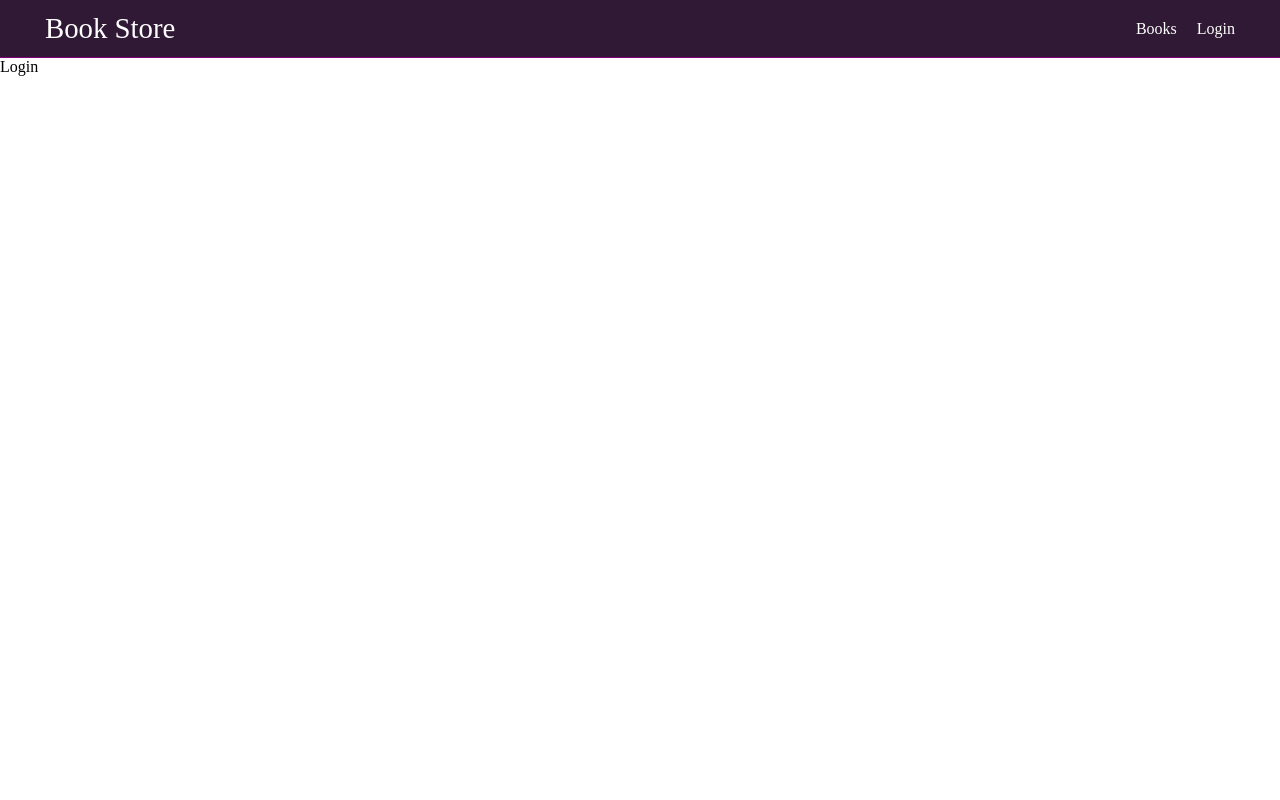
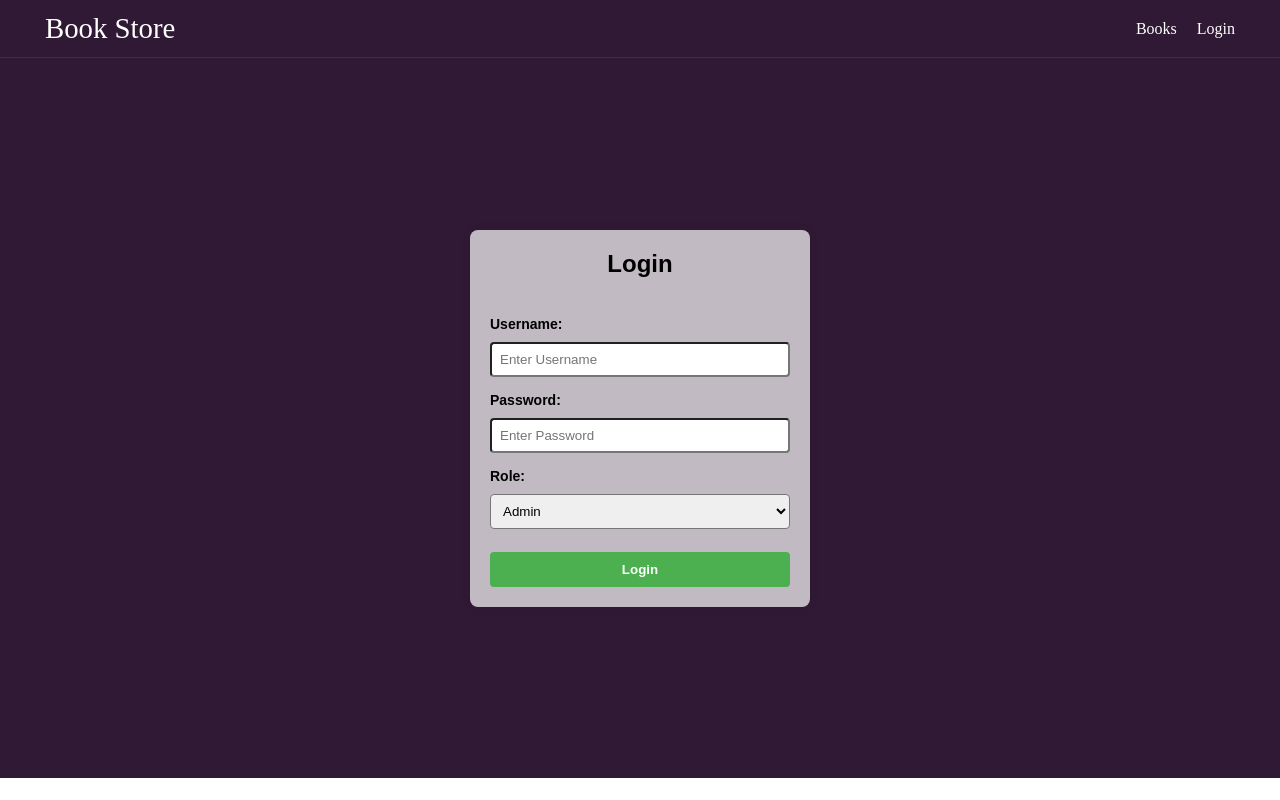
Before and after one commit to yasindu2000/Bookstore-Management-System, a React (Vite) app in the folder client/: page /login in a window 1280 px wide. Built offline with nearby package versions, Linux system fonts and the light colour scheme.

Commit message:
complte login page

```diff
--- /dev/null
+++ b/client/src/CSS/Login.css
@@ -0,0 +1,58 @@
+.login-page{
+font-family: Arial, Helvetica, sans-serif;
+margin: 0;
+padding: 0;
+display: flex;
+justify-content: center;
+align-items: center;
+height: 90vh;
+background-color: #301934;
+
+}
+
+.login-container{
+
+    background-color: rgba(255, 255, 255, 0.7);
+    border-radius: 8px;
+    box-shadow: 0 0 10px rgba(0, 0, 0, 0.1);
+    padding: 20px;
+    width: 300px;
+}
+.login-container h2{
+    margin-bottom: 20px;
+    text-align: center;
+}
+
+.login-container .form-group{
+
+ margin-bottom: 15px;
+}
+
+.login-container .form-group label{
+    display: block;
+    font-size: 14px;
+    font-weight: bold;
+    margin-bottom: 5px;
+}
+
+.login-container .form-group input,
+.login-container .form-group select{
+    width: 100%;
+    padding: 8px;
+    box-sizing: border-box;
+    margin-top: 5px;
+
+    border-radius: 4px;
+}
+
+.login-container .btn-login{
+    background-color: #4caf50;
+    padding: 10px;
+    color: white;
+    width: 100%;
+    border: none;
+    border-radius: 4px;
+    cursor: pointer;
+    font-weight: bold;
+    margin-top: 8px;
+}
--- a/client/src/components/Login.jsx
+++ b/client/src/components/Login.jsx
@@ -1,8 +1,31 @@
 import React from 'react'
+import '../CSS/Login.css'
 
 function Login() {
   return (
-    <div>Login</div>
+    <div className="login-page">
+      <div className="login-container">
+        <h2 className="">Login</h2><br/>
+
+        <div className="form-group">
+          <label htmlFor='username'>Username:</label>
+          <input type="text" className="" placeholder='Enter Username' />
+        </div>
+        <div className="form-group">
+          <label htmlFor='username'>Password:</label>
+          <input type="password" className="" placeholder='Enter Password' />
+        </div>
+        <div className="form-group">
+          <label htmlFor='role'>Role:</label>
+          <select name='role' id='role'>
+            <option value="admin">Admin</option>
+            <option value="student">Student</option>
+
+          </select>
+        </div>
+        <button className="btn-login">Login</button>
+      </div>
+    </div>
   )
 }
 
```
